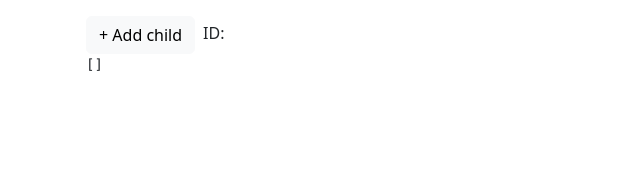
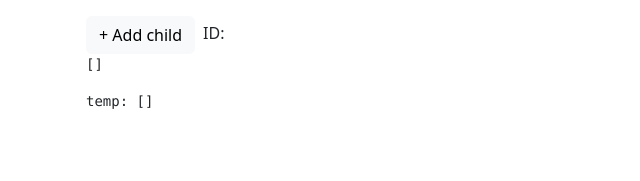
Before and after one commit to mccrush/navigator, a Vue app: page / in a window 1280 px wide. Shown: the top 181 px of the page, without its empty margins (0-640 px from the left). Built offline with nearby package versions, Linux system fonts and the light colour scheme.

Commit message:
1 file modified

```diff
--- a/src/App.vue
+++ b/src/App.vue
@@ -57,15 +57,6 @@
           v-if="arrayForShow.length < 4"
           class="block border border-warning rounded bg-warning mt-3 p-2"
         >
-          <h4>
-            {{ arrayForShow.title }}
-            <button
-              class="btn btn-light border rounded-0 flex-fill"
-              @click="currentLevel--"
-            >
-              -1
-            </button>
-          </h4>
           <div class="d-flex">
             <button
               v-for="element in arrayForShow"
@@ -79,7 +70,7 @@
         </div>
 
         <!-- For > 4  -->
-        <div v-else class="block border rounded mt-3 p-2">
+        <!-- <div v-else class="block border rounded mt-3 p-2">
           <h4>
             {{ array[currentLevel - 1].title }}
             <button
@@ -115,12 +106,13 @@
               {{ element.title }}
             </button>
           </div>
-        </div>
+        </div> -->
       </div>
     </div>
     <div class="row">
       <div class="col-12">
         <pre>{{ arrayForShow }}</pre>
+        <pre>temp: {{ tempArray }}</pre>
       </div>
     </div>
   </div>
@@ -132,25 +124,49 @@ export default {
     return {
       currentItemId: '',
       currentLevel: 1,
-      array: [],
+      tempArray: [],
     };
   },
   computed: {
+    // arrayForShow() {
+    //   if (this.currentItemId) {
+    //     let tempArray = JSON.parse(JSON.stringify(this.arrayForShow));
+    //     return this.getChildArray(tempArray, this.currentItemId);
+    //   }
+    //   return this.array;
+    // },
     arrayForShow() {
       if (this.currentItemId) {
-        let tempArray = JSON.parse(JSON.stringify(this.arrayForShow));
-        return this.getChildArray(tempArray, this.currentItemId);
+        const el = this.tempArray.find(
+          (item) => item.id === this.currentItemId
+        );
+        if (el) {
+          console.log('el find = ', el);
+          this.tempArray = el.childrens;
+          return this.tempArray;
+        }
+        console.log('el NOT find = ', el);
+        return [];
       }
-      return this.array;
+      return this.tempArray;
     },
   },
   methods: {
+    // getArrayForShow() {
+    //   if (this.currentItemId) {
+    //     let tempArray = JSON.parse(JSON.stringify(this.arrayForShow));
+    //     this.arrayForShow = this.getChildArray(tempArray, this.currentItemId);
+    //     return this.arrayForShow;
+    //   }
+    //   return this.arrayForShow;
+    // },
+
     addChild() {
       if (this.currentItemId) {
-        // Нужно найти вершину с этим ID и ей сделать push
-        this.arrayForShow.push(this.createChild());
+        this.tempArray = [];
+        this.tempArray.push(this.createChild());
       }
-      this.array.push(this.createChild());
+      this.tempArray.push(this.createChild());
     },
 
     createChild() {
@@ -162,6 +178,8 @@ export default {
     },
 
     getChildArray(array, parentId) {
+      console.log('array = ', array);
+      console.log('parentId = ', parentId);
       return array.find((item) => item.id === parentId).childrens;
     },
   },
```
